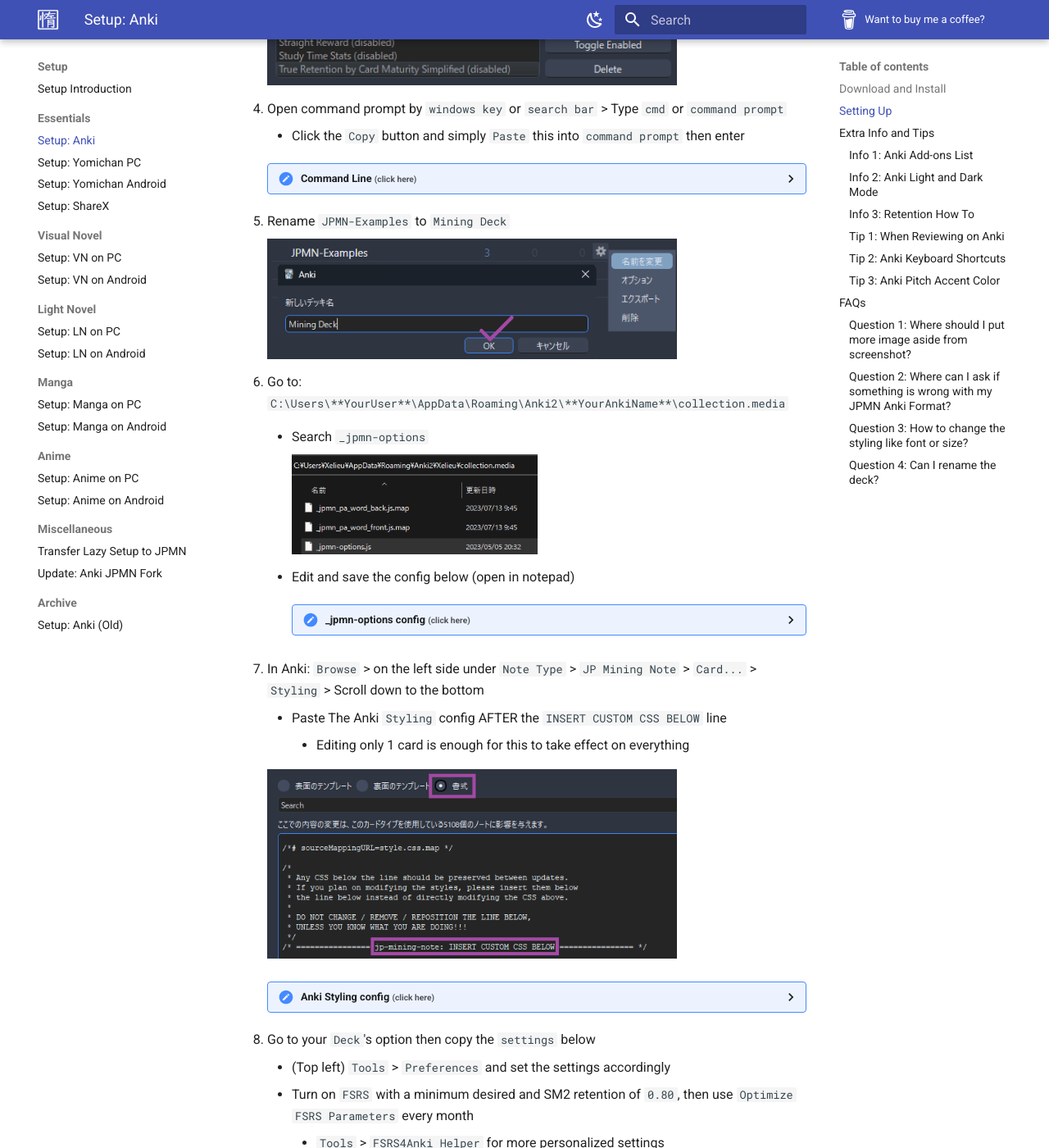
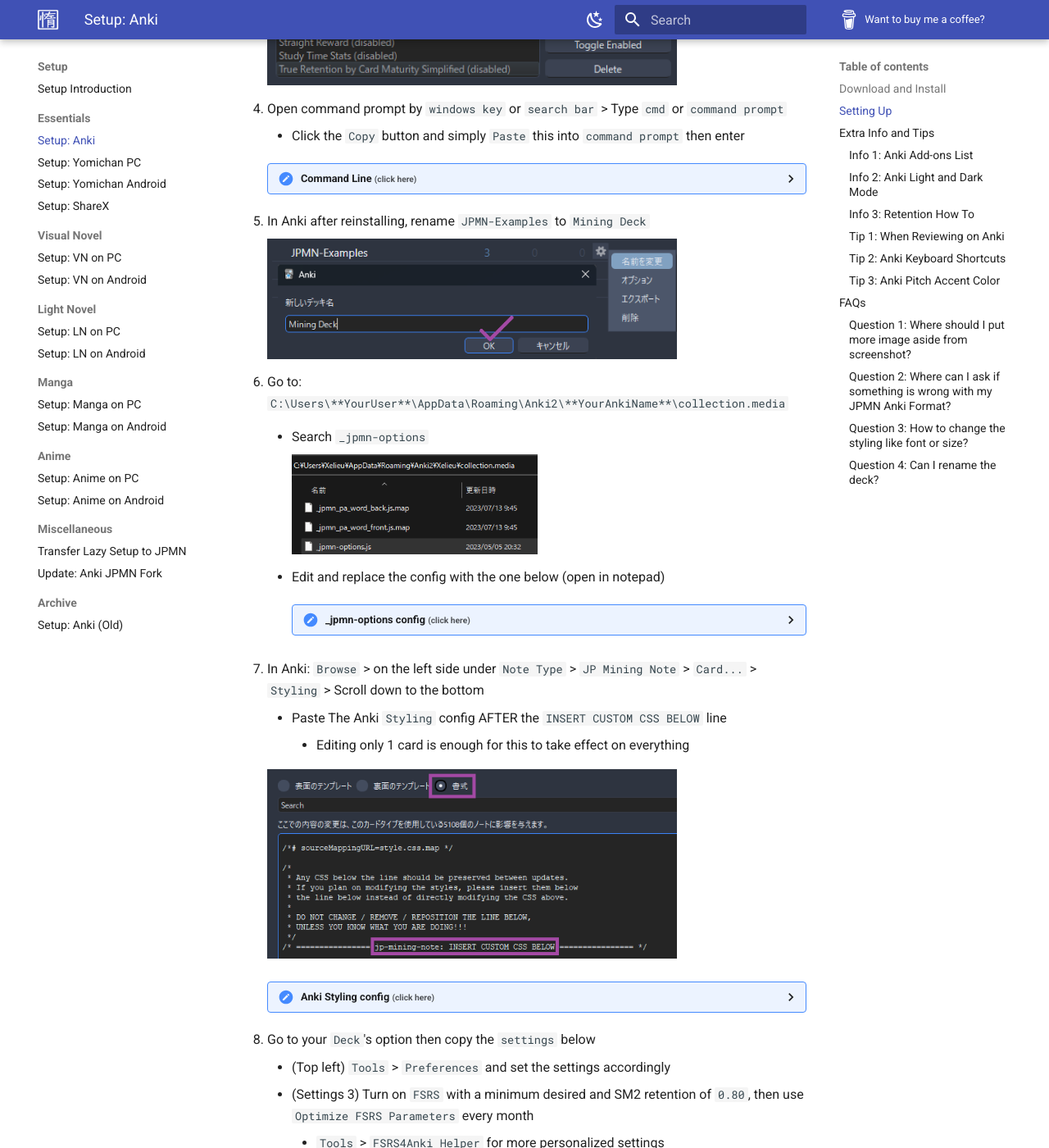
Before and after one commit to Xelieu/xelieu.github.io, an MkDocs documentation site: the page built from docs/jp-lazy-guide/setupAnki.md, in a window 1280 px wide and 1400 px high, scrolled down 1922 px. Shown: the whole window at 82% size. Built offline with MkDocs 1.6.1 and Material for MkDocs 9.7.7, drawn with Linux system fonts in a browser that asks for light colours.

Commit message:
$updated info

````diff
--- a/docs/jp-lazy-guide/setupAnki.md
+++ b/docs/jp-lazy-guide/setupAnki.md
@@ -69,7 +69,7 @@
             ```
 
 
-5. Rename `JPMN-Examples` to `Mining Deck`
+5. In Anki after reinstalling, rename `JPMN-Examples` to `Mining Deck`
 
     ![JPMN Rename](../img/jpmn-rename.png){height=250 width=500}
 
@@ -78,7 +78,7 @@
 
         ![JPMN Options](../img/jpmn-options.png){height=150 width=300}
 
-    - Edit and save the config below (open in notepad)
+    - Edit and replace the config with the one below (open in notepad)
 
         ??? examplecode "_jpmn-options config <small>(click here)</small>"
 
@@ -255,7 +255,7 @@
 
 8. Go to your `Deck`'s option then copy the `settings` below
     - (Top left) `Tools` > `Preferences` and set the settings accordingly
-    - Turn on `FSRS` with a minimum desired and SM2 retention of `0.80`, then use `Optimize FSRS Parameters` every month
+    - (Settings 3) Turn on `FSRS` with a minimum desired and SM2 retention of `0.80`, then use `Optimize FSRS Parameters` every month
         - `Tools` > `FSRS4Anki Helper` for more personalized settings
 
     === "Anki Preference Settings"
````
Also changed, not shown: docs/jp-lazy-guide/changelog.md (+1 -1 lines).
